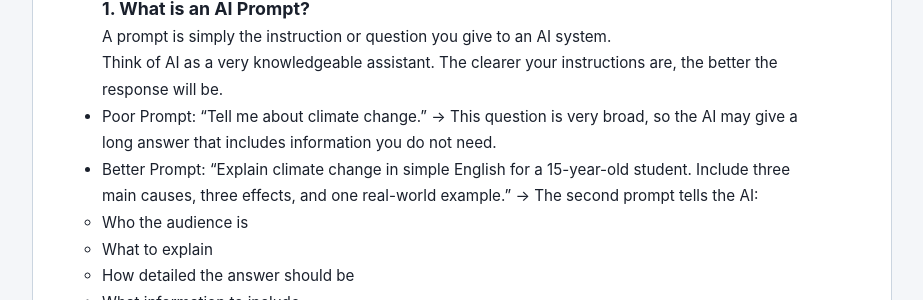
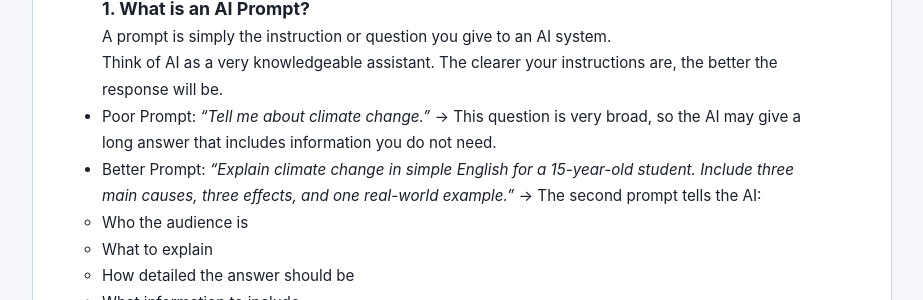
Before and after one commit to DangLeUyen/blog, a Jekyll site: the page built from _posts/2026-07-27-AIPrompt.md, in a window 1280 px wide and 900 px high, scrolled down 480 px. Shown: the part 153-453 px from the top of the window, without its empty margins (178-1101 px from the left). Built offline with Jekyll 4.4.1, drawn with Linux system fonts in a browser that asks for light colours.

```diff
--- a/_posts/2026-07-27-AIPrompt.md
+++ b/_posts/2026-07-27-AIPrompt.md
@@ -16,8 +16,8 @@ A prompt is simply the instruction or question you give to an AI system.
 
 Think of AI as a very knowledgeable assistant. The clearer your instructions are, the better the response will be.
 
-- Poor Prompt: "Tell me about climate change." -> This question is very broad, so the AI may give a long answer that includes information you do not need.
-- Better Prompt: "Explain climate change in simple English for a 15-year-old student. Include three main causes, three effects, and one real-world example." -> The second prompt tells the AI:
+- Poor Prompt: *"Tell me about climate change."* -> This question is very broad, so the AI may give a long answer that includes information you do not need.
+- Better Prompt: *"Explain climate change in simple English for a 15-year-old student. Include three main causes, three effects, and one real-world example."* -> The second prompt tells the AI:
   - Who the audience is
   - What to explain
   - How detailed the answer should be
```
